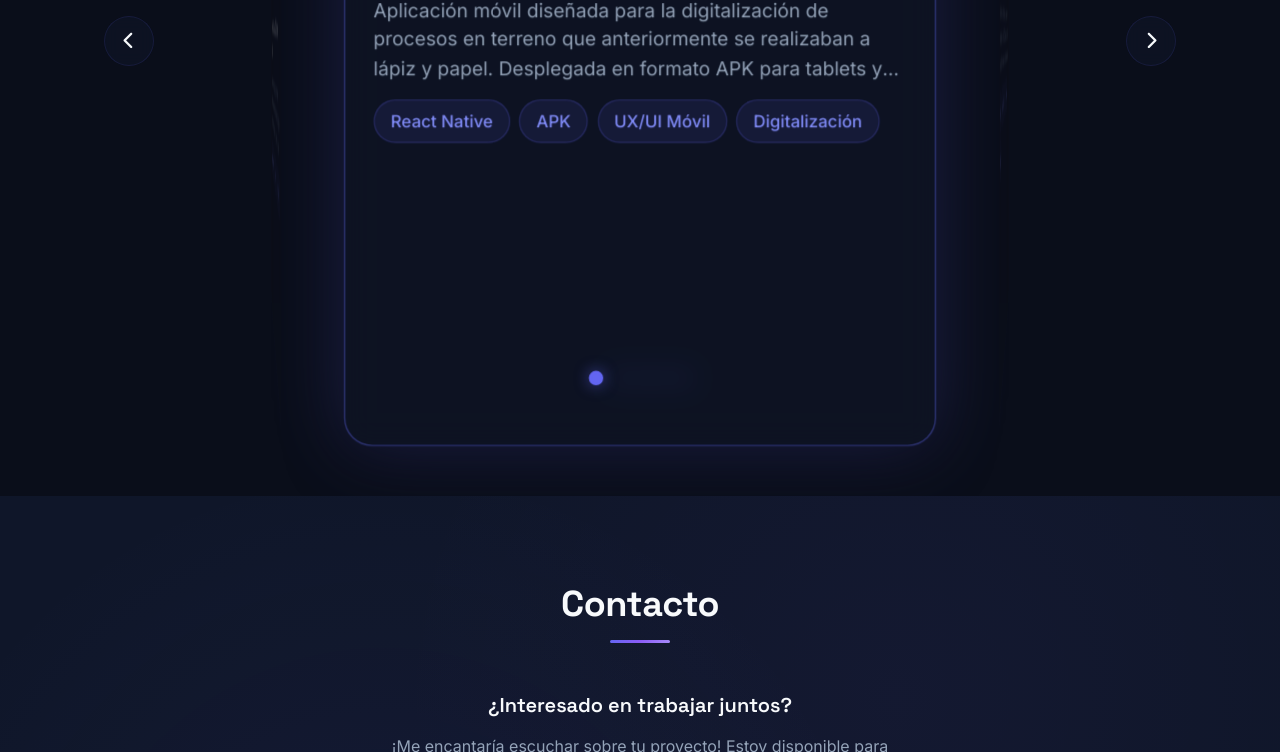
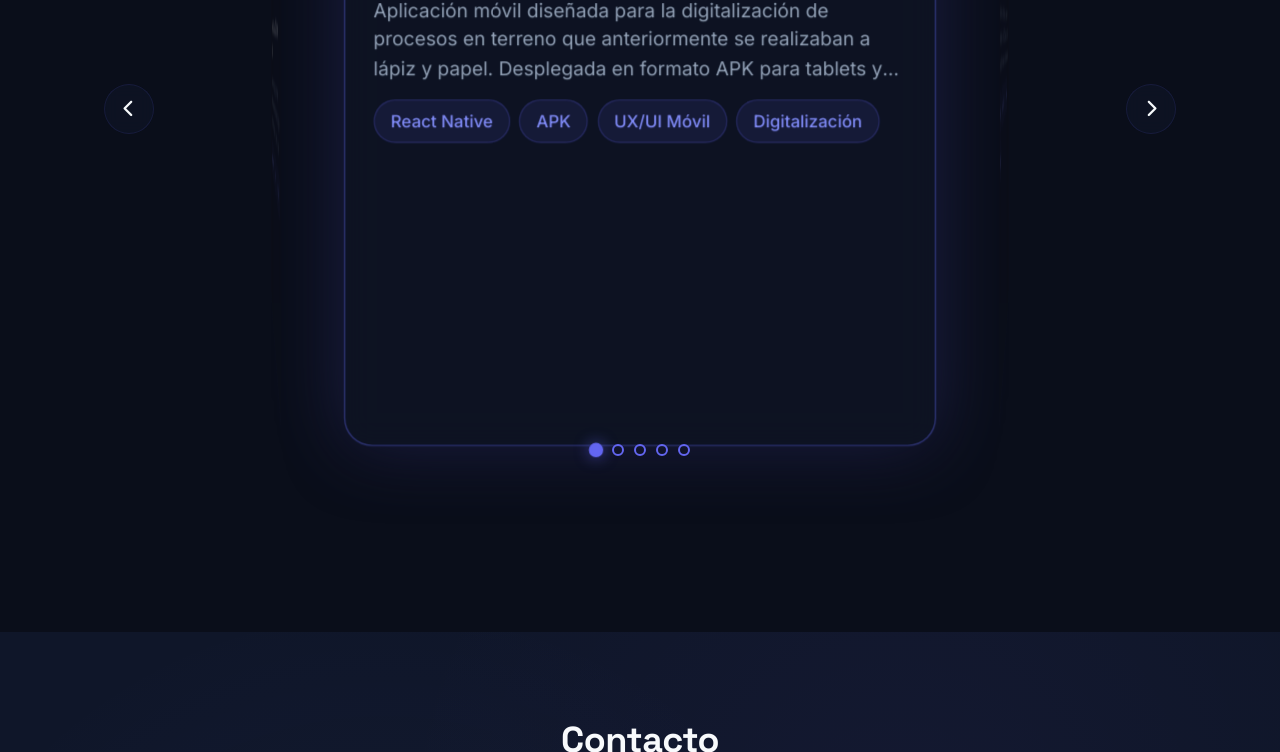
Before and after one commit to AbdonOrellana/Portafolio, a plain HTML site: page index.html in a window 1280 px wide. Shown: the part 3106-3858 px from the top of the page. Drawn offline with Linux system fonts and the light colour scheme.

Commit message:
Aleja los puntos de navegación para que no queden ocultos por la proyección 3D frontal

```diff
--- a/styles.css
+++ b/styles.css
@@ -1646,7 +1646,7 @@ html {
     width: 100%;
     max-width: 1200px;
     margin: 0 auto;
-    padding: 2rem 0;
+    padding: 2rem 0 6rem 0;
 }
 
 .carousel-3d-scene {
@@ -1801,7 +1801,9 @@ html {
     display: flex;
     justify-content: center;
     gap: 10px;
-    margin-top: 1.5rem;
+    margin-top: 6rem; /* Push dots far down to clear the 3D projection */
+    position: relative;
+    z-index: 10;
 }
 
 .carousel-3d-dot {
```
